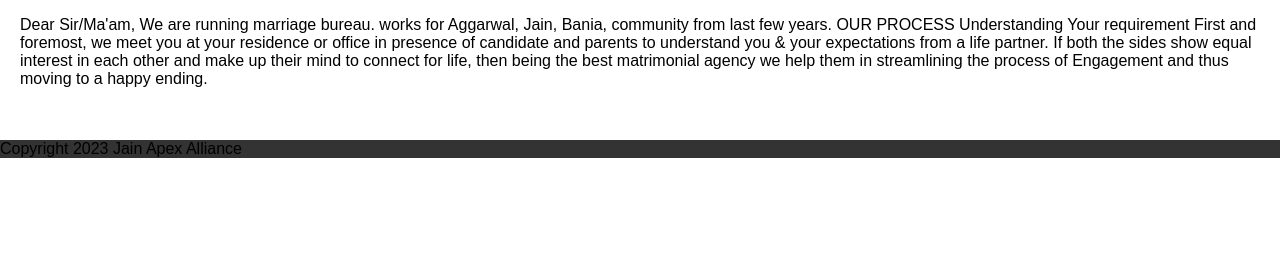
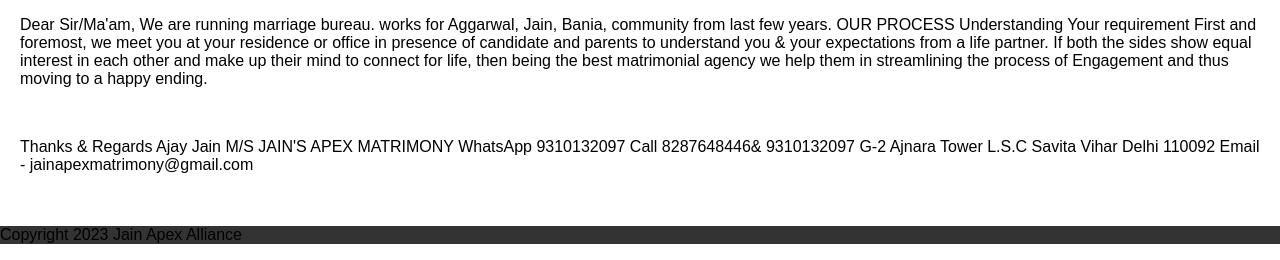
Before and after one commit to sehwagjain/jainapexmatrimony.github.io, a plain HTML site: page index.html in a window 1280 px wide. Shown: the part 1579-1839 px from the top of the page. Before the commit the page ends 1753 px from the top, so only its background shows below. Drawn offline with Linux system fonts and the light colour scheme.

Commit message:
Update index.html

```diff
--- a/index.html
+++ b/index.html
@@ -41,8 +41,20 @@ OUR PROCESS
 Understanding Your requirement First and foremost, we meet you at your residence or office in presence of candidate and parents to understand you & your expectations from a life partner.
 
 If both the sides show equal interest in each other and make up their mind to connect for life, then being the best matrimonial agency we help them in streamlining the process of Engagement and thus moving to a happy ending.
+
+
     </p>
-
+    <br>
+    <p>
+      Thanks & Regards
+Ajay Jain
+M/S JAIN'S APEX MATRIMONY
+WhatsApp 9310132097
+Call 8287648446& 9310132097
+G-2 Ajnara Tower L.S.C Savita Vihar
+Delhi 110092
+Email - jainapexmatrimony@gmail.com
+    </p>
   </main>
   <footer>
     <p>Copyright 2023 Jain Apex Alliance</p>
```
